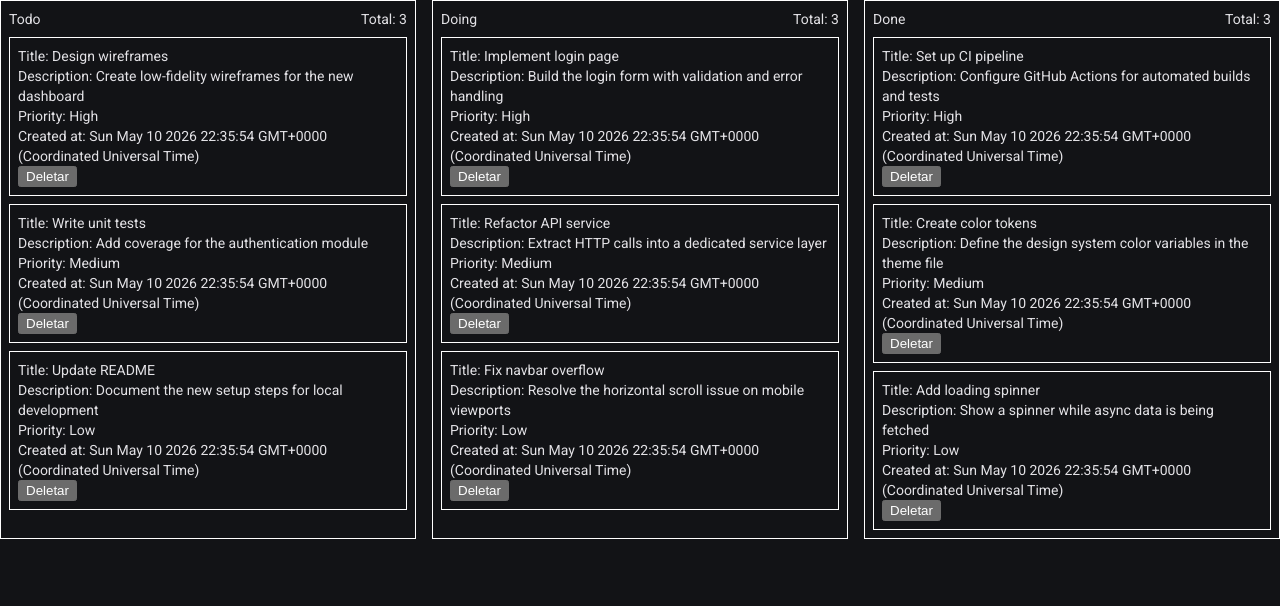
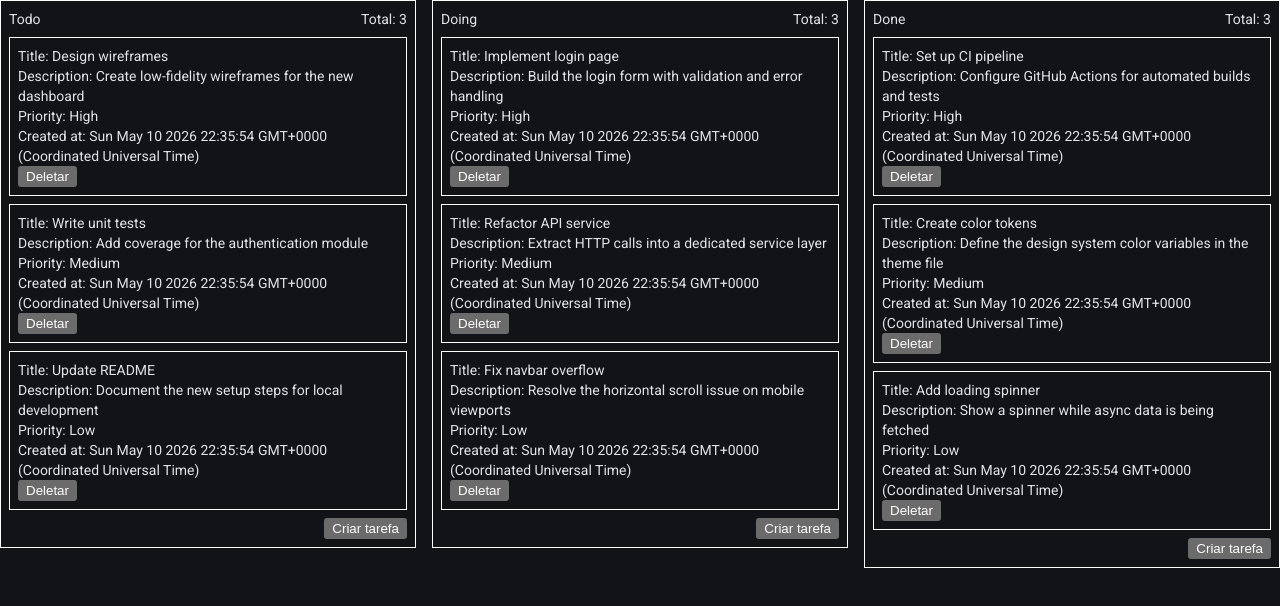
Before and after one commit to Bahiavs/kanban, an Angular app: page /board in a window 1280 px wide. Shown: the top 606 px of the page. Built offline with nearby package versions, Linux system fonts and the light colour scheme.

Commit message:
add task creation functionality to Board component

```diff
--- a/src/app/models/board.ts
+++ b/src/app/models/board.ts
@@ -25,8 +25,9 @@ export class Board {
     this.tasks().filter((task) => task.status === Status.Done)
   )
 
-  createTask() {
-    // todo
+  createTask(status: Status) {
+    const task = new Task('', '', Priority.Low, status)
+    this.tasks.update((tasks) => [...tasks, task]);
   }
 
   editTask() {
--- a/src/app/pages/board/board.ts
+++ b/src/app/pages/board/board.ts
@@ -1,13 +1,12 @@
 import { Component } from '@angular/core';
 import { Board } from '../../models/board';
+import { Status } from '../../models/status';
 
 @Component({
   selector: 'app-board',
   imports: [],
   template: `
-
-
-    <div style="display: grid; grid-template-columns: 1fr 1fr 1fr; gap: 1rem">
+    <div style="display: grid; grid-template-columns: 1fr 1fr 1fr; gap: 1rem; align-items: start">
       <div style="border: 1px solid white; padding: .5rem">
         <div style="display: flex; justify-content: space-between">
           <div style="text-align: center">Todo</div>
@@ -22,6 +21,9 @@ import { Board } from '../../models/board';
             <button (click)="board.deleteTask(task.id)">Deletar</button>
           </div>
         }
+        <button (click)="board.createTask(Status.Todo)" style="margin-top: .5rem; float: right">
+          Criar tarefa
+        </button>
       </div>
       <div style="border: 1px solid white; padding: .5rem">
         <div style="display: flex; justify-content: space-between">
@@ -37,6 +39,9 @@ import { Board } from '../../models/board';
             <button (click)="board.deleteTask(task.id)">Deletar</button>
           </div>
         }
+        <button (click)="board.createTask(Status.Doing)" style="margin-top: .5rem; float: right">
+          Criar tarefa
+        </button>
       </div>
       <div style="border: 1px solid white; padding: .5rem">
         <div style="display: flex; justify-content: space-between">
@@ -52,10 +57,14 @@ import { Board } from '../../models/board';
             <button (click)="board.deleteTask(task.id)">Deletar</button>
           </div>
         }
+        <button (click)="board.createTask(Status.Done)" style="margin-top: .5rem; float: right">
+          Criar tarefa
+        </button>
       </div>
     </div>
   `,
 })
 export class BoardComponent {
   protected readonly board = new Board();
+  protected readonly Status = Status;
 }
```
